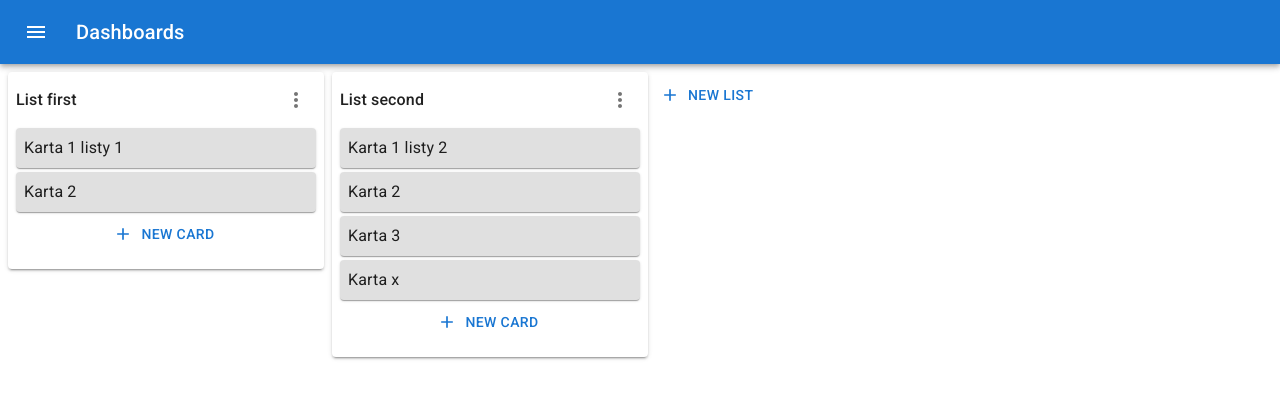
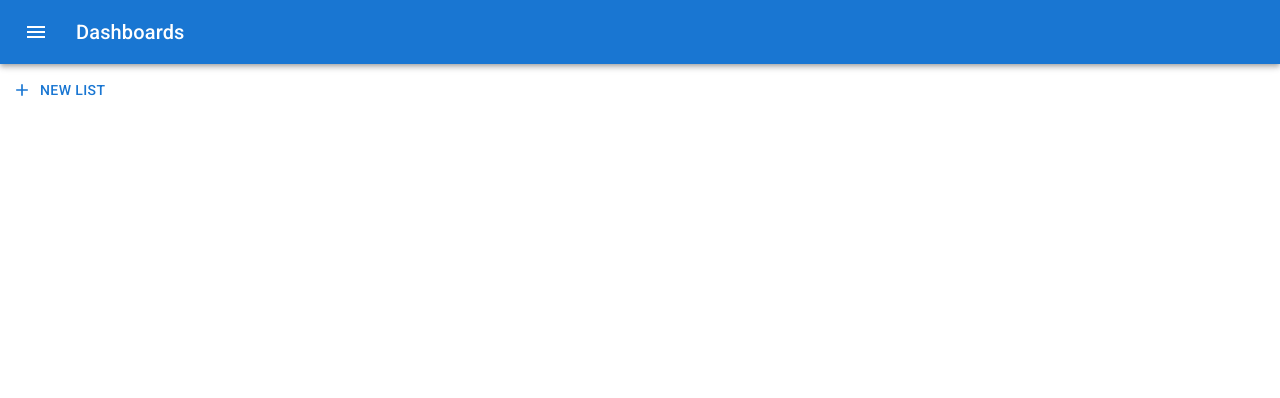
Before and after one commit to tomasz8w/dashboards, a React (Create React App) app: page / in a window 1280 px wide. Shown: the top 398 px of the page. Built offline with nearby package versions, Linux system fonts and the light colour scheme.

Commit message:
zustand dashboardStore

```diff
--- a/package.json
+++ b/package.json
@@ -14,7 +14,8 @@
     "react-dom": "^18.1.0",
     "react-router-dom": "^6.3.0",
     "react-scripts": "5.0.1",
-    "typescript": "^4.6.3"
+    "typescript": "^4.6.3",
+    "zustand": "^4.0.0-rc.1"
   },
   "scripts": {
     "start": "react-scripts start",
--- a/src/Views/DashboardView/DashboardView.tsx
+++ b/src/Views/DashboardView/DashboardView.tsx
@@ -3,24 +3,15 @@ import { Add as AddIcon } from "@mui/icons-material";
 
 import ViewContainer from "App/ViewContainer";
 import StackCard from "./components/StackCard";
-
-const lists = [
-  {
-    title: "List first",
-    cards: [{ title: "Karta 1 listy 1" }, { title: "Karta 2" }],
-  },
-  {
-    title: "List second",
-    cards: [
-      { title: "Karta 1 listy 2" },
-      { title: "Karta 2" },
-      { title: "Karta 3" },
-      { title: "Karta x" },
-    ],
-  },
-];
+import { useDashboardStore } from "stores/dashboardStore";
 
 const DashboardView = () => {
+  const { lists, createList, addCard } = useDashboardStore();
+
+  const handleCreateList = () => {
+    createList("New List");
+  };
+
   return (
     <ViewContainer>
       <Box
@@ -30,11 +21,13 @@ const DashboardView = () => {
           alignItems: "baseline",
         }}
       >
-        {lists.map((list) => (
-          <StackCard key={list.title} title={list.title} cards={list.cards} />
+        {lists?.map((list) => (
+          <StackCard key={list.id} listId={list.id} />
         ))}
 
-        <Button startIcon={<AddIcon />}>New list</Button>
+        <Button onClick={handleCreateList} startIcon={<AddIcon />}>
+          New list
+        </Button>
       </Box>
     </ViewContainer>
   );
--- a/src/Views/DashboardView/components/Card/Card.tsx
+++ b/src/Views/DashboardView/components/Card/Card.tsx
@@ -11,6 +11,7 @@ const Card = ({ title }: Props) => (
     onMouseOver={() => console.log("hover")}
     sx={{
       display: "flex",
+      alignItems: "center",
       justifyContent: "space-between",
       ":hover": {
         backgroundColor: "action.hover",
@@ -27,7 +28,7 @@ const Card = ({ title }: Props) => (
     }}
   >
     <Typography>{title}</Typography>
-    <EditIcon />
+    <EditIcon sx={{ fontSize: "1.2rem" }} />
   </Paper>
 );
 
--- a/src/Views/DashboardView/components/StackCard/StackCard.tsx
+++ b/src/Views/DashboardView/components/StackCard/StackCard.tsx
@@ -2,15 +2,21 @@ import { Box, Button, IconButton, Paper, Typography } from "@mui/material";
 import { MoreVert as MoreIcon, Add as AddIcon } from "@mui/icons-material";
 import Card from "../Card";
 import StackCardHeader from "./StackCardHeader";
-
-import { CardProps } from "../Card/CardProps";
+import { useDashboardStore } from "stores/dashboardStore";
 
 type Props = {
-  title: string;
-  cards: CardProps[];
+  listId: number;
 };
 
-const StackCard = ({ title, cards }: Props) => {
+const StackCard = ({ listId }: Props) => {
+  const { getList, addCard } = useDashboardStore();
+
+  const list = getList(listId);
+
+  const handleAddCard = () => {
+    addCard(listId, "New card");
+  };
+
   return (
     <Paper
       elevation={2}
@@ -23,7 +29,9 @@ const StackCard = ({ title, cards }: Props) => {
         justifyContent: "center",
       }}
     >
-      <StackCardHeader title={title} />
+      {list && (
+        <>
+          <StackCardHeader title={list.title} listId={listId} />
           <Box
             sx={{
               display: "flex",
@@ -33,12 +41,16 @@ const StackCard = ({ title, cards }: Props) => {
               alignItems: "center",
             }}
           >
-        {cards.map((card) => (
+            {list.cards.map((card) => (
               <Card key={card.title} title={card.title} />
             ))}
 
-        <Button startIcon={<AddIcon />}>New card</Button>
+            <Button startIcon={<AddIcon />} onClick={handleAddCard}>
+              New card
+            </Button>
           </Box>
+        </>
+      )}
     </Paper>
   );
 };
--- a/src/Views/DashboardView/components/StackCard/StackCardHeader.tsx
+++ b/src/Views/DashboardView/components/StackCard/StackCardHeader.tsx
@@ -1,23 +1,53 @@
 import { useState } from "react";
-import { Box, IconButton, Menu, MenuItem, Typography } from "@mui/material";
 import {
+  Box,
+  IconButton,
+  Menu,
+  MenuItem,
+  TextField,
+  Typography,
+} from "@mui/material";
+import {
+  Check as CheckIcon,
+  Clear as ClearIcon,
   MoreVert as MoreIcon,
   Edit as EditIcon,
   Delete as DeleteIcon,
 } from "@mui/icons-material";
 
+import { useDashboardStore } from "stores/dashboardStore";
+
 type Props = {
   title: string;
+  listId: number;
 };
 
-const StackCardHeader = ({ title }: Props) => {
+const StackCardHeader = ({ title, listId }: Props) => {
+  const { deleteList, changeListTitle } = useDashboardStore();
   const [anchorEl, setAnchorEl] = useState(null);
+  const [editMode, setEditMode] = useState(false);
+  const [titleText, setTitleText] = useState("");
 
   const handleOpenMenu = (event: any) => {
     setAnchorEl(event.currentTarget);
   };
   const handleCloseMenu = () => {
     setAnchorEl(null);
+  };
+  const handleDeleteList = () => {
+    deleteList(listId);
+  };
+
+  const handleEnterEditMode = () => {
+    setEditMode(true);
+    setTitleText(title);
+  };
+  const handleAbortEdit = () => {
+    setEditMode(false);
+  };
+  const handleAcceptEdit = () => {
+    setEditMode(false);
+    changeListTitle(listId, titleText);
   };
 
   const isOpen = !!anchorEl;
@@ -32,7 +62,25 @@ const StackCardHeader = ({ title }: Props) => {
         justifyContent: "space-between",
       }}
     >
-      <Typography sx={{ fontWeight: 500 }}>{title}</Typography>
+      {editMode ? (
+        <>
+          <TextField
+            id="title"
+            value={titleText}
+            variant="standard"
+            onChange={(e) => setTitleText(e.target.value)}
+          />
+          <IconButton onClick={handleAbortEdit}>
+            <ClearIcon />
+          </IconButton>
+          <IconButton onClick={handleAcceptEdit}>
+            <CheckIcon />
+          </IconButton>
+        </>
+      ) : (
+        <Typography sx={{ fontWeight: 500 }}>{title}</Typography>
+      )}
+
       <IconButton onClick={handleOpenMenu}>
         <MoreIcon />
       </IconButton>
@@ -50,11 +98,11 @@ const StackCardHeader = ({ title }: Props) => {
         }}
         onClick={handleCloseMenu}
       >
-        <MenuItem>
+        <MenuItem onClick={handleEnterEditMode}>
           <EditIcon sx={{ mr: 1 }} />
           Rename
         </MenuItem>
-        <MenuItem>
+        <MenuItem onClick={handleDeleteList}>
           <DeleteIcon sx={{ mr: 1 }} />
           Delete
         </MenuItem>
--- /dev/null
+++ b/src/stores/dashboardStore.tsx
@@ -0,0 +1,67 @@
+import create from "zustand";
+import produce from "immer";
+
+type Card = {
+  id: number;
+  title: string;
+};
+
+type List = {
+  id: number;
+  title: string;
+  cards: Card[];
+};
+
+type ListState = {
+  lists: List[];
+  getList: (listId: number) => List | undefined;
+  createList: (title: string) => void;
+  deleteList: (listId: number) => void;
+  changeListTitle: (listId: number, newTitle: string) => void;
+  addCard: (listId: number, title: string) => void;
+};
+
+export const useDashboardStore = create<ListState>((set, get) => ({
+  lists: [],
+  getList: (listId) => get().lists.find((list) => list.id === listId),
+  createList: (title) =>
+    set((state) => ({
+      lists: [
+        ...state.lists,
+        {
+          id: Math.floor(Math.random() * 1000),
+          title,
+          cards: [],
+        } as List,
+      ],
+    })),
+  deleteList: (listId) =>
+    set((state) => ({
+      lists: state.lists.filter((list) => list.id !== listId),
+    })),
+  changeListTitle: (listId, newTitle) =>
+    set((state) => ({
+      lists: state.lists.map((list) => {
+        if (list.id === listId) {
+          return {
+            ...list,
+            title: newTitle,
+          };
+        } else return list;
+      }),
+    })),
+  addCard: (listId, title) =>
+    set((state) => ({
+      lists: state.lists.map((list) => {
+        if (list.id === listId) {
+          return {
+            ...list,
+            cards: [
+              ...list.cards,
+              { id: Math.floor(Math.random() * 1000), title },
+            ],
+          };
+        } else return list;
+      }),
+    })),
+}));
```
Also changed, not shown: 1 other file (tests, documents, lock files or other folders). Lines whose indentation alone changed are shown as unchanged.
